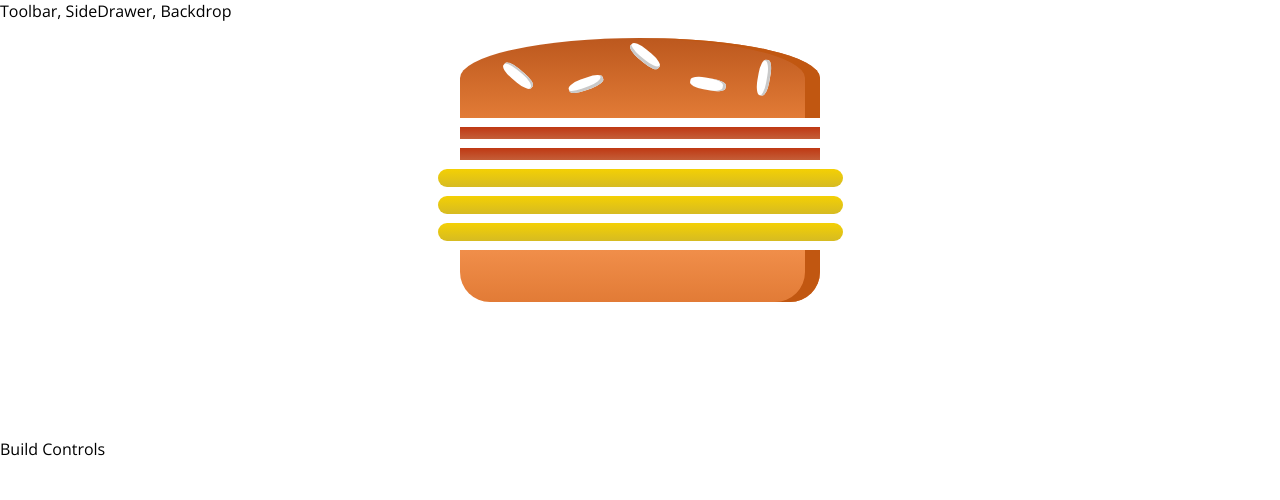
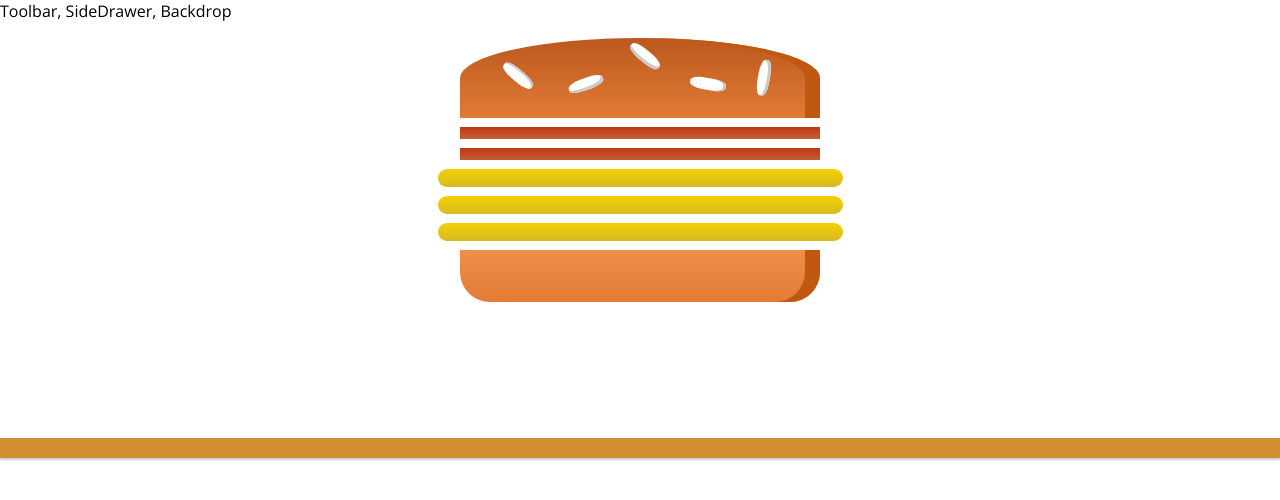
Before and after one commit to lechcirmirakis/burger_configurator, a React (Create React App) app: page / in a window 1280 px wide. Shown: the top 500 px of the page. Built offline with nearby package versions, Linux system fonts and the light colour scheme.

Commit message:
add build controls component

```diff
--- /dev/null
+++ b/src/components/Burger/BuildControls/index.js
@@ -0,0 +1,8 @@
+import React from "react";
+import { BuildControlsWrapper } from "./styles";
+
+const buildControls = () => {
+  return <BuildControlsWrapper></BuildControlsWrapper>;
+};
+
+export default buildControls;
--- /dev/null
+++ b/src/components/Burger/BuildControls/styles.js
@@ -0,0 +1,12 @@
+import styled from "styled-components";
+
+export const BuildControlsWrapper = styled.div`
+  width: 100%;
+  background-color: #cf8f2e;
+  display: flex;
+  flex-flow: column;
+  align-items: center;
+  box-shadow: 0 2px 2px #ccc;
+  margin: 0 auto;
+  padding: 10px 0;
+`;
--- a/src/components/Burger/index.js
+++ b/src/components/Burger/index.js
@@ -3,7 +3,6 @@ import { BurgerWrapper } from "./styles";
 import BurgerItem from "./BurgerItem/";
 
 const burger = ({ items }) => {
-
   // transform object od items to array of items and
   // check if array dont have any items
   let transformedItems = Object.keys(items)
--- a/src/containers/BurgerBuilder/index.js
+++ b/src/containers/BurgerBuilder/index.js
@@ -1,5 +1,6 @@
 import React, { Component } from "react";
 import Burger from "../../components/Burger";
+import BuildControls from '../../components/Burger/BuildControls/';
 
 class BurgerBuilder extends Component {
   state = {
@@ -15,7 +16,7 @@ class BurgerBuilder extends Component {
     return (
       <>
         <Burger items={this.state.items} />
-        <div>Build Controls</div>
+        <BuildControls>Build Controls</BuildControls>
       </>
     );
   }
```
Also changed, not shown: src/components/Burger/BuildControls/Control/index.js (added, +14 -0 lines), src/components/Burger/BuildControls/Control/style.js (added, +19 -0 lines).
